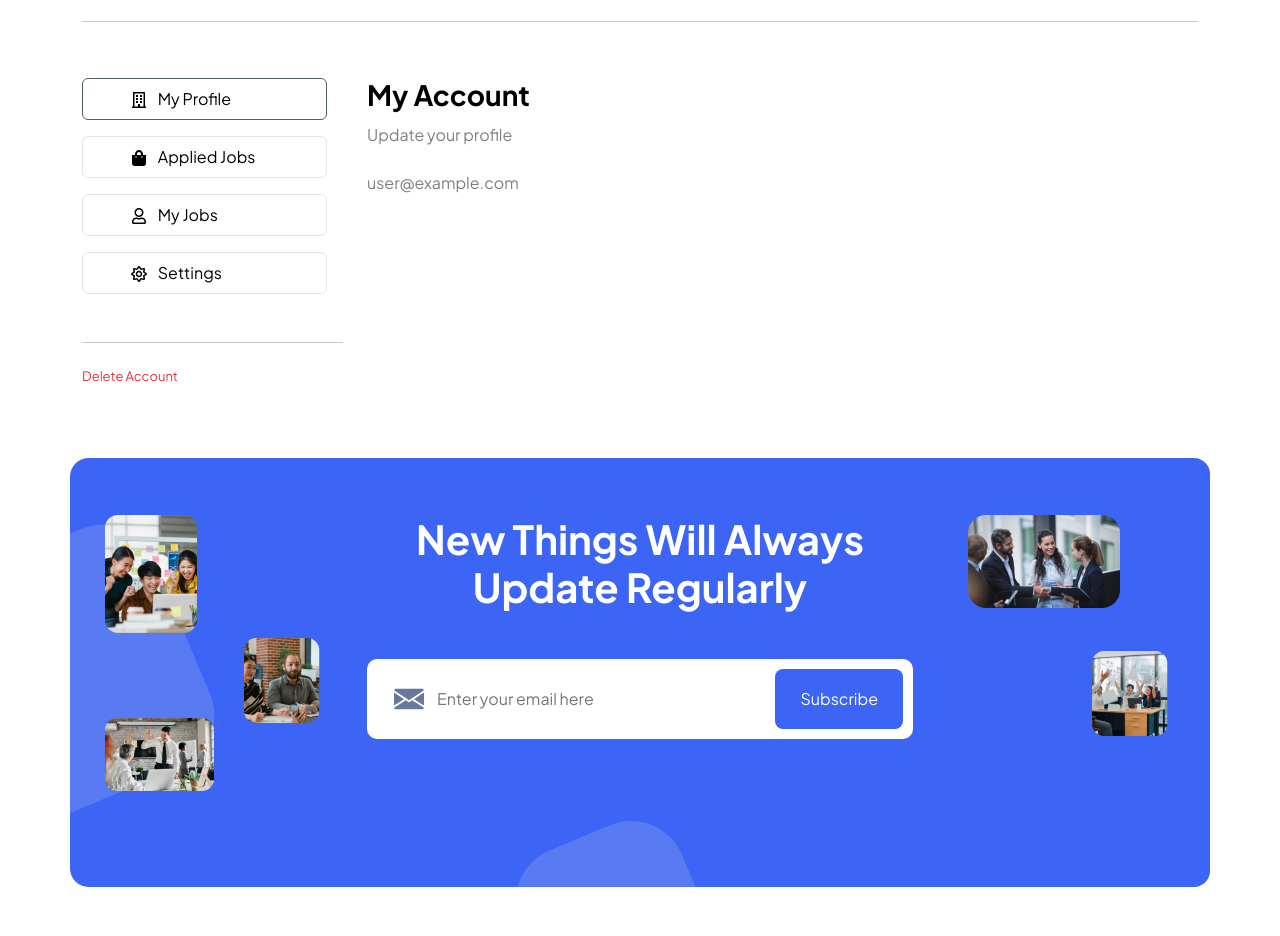
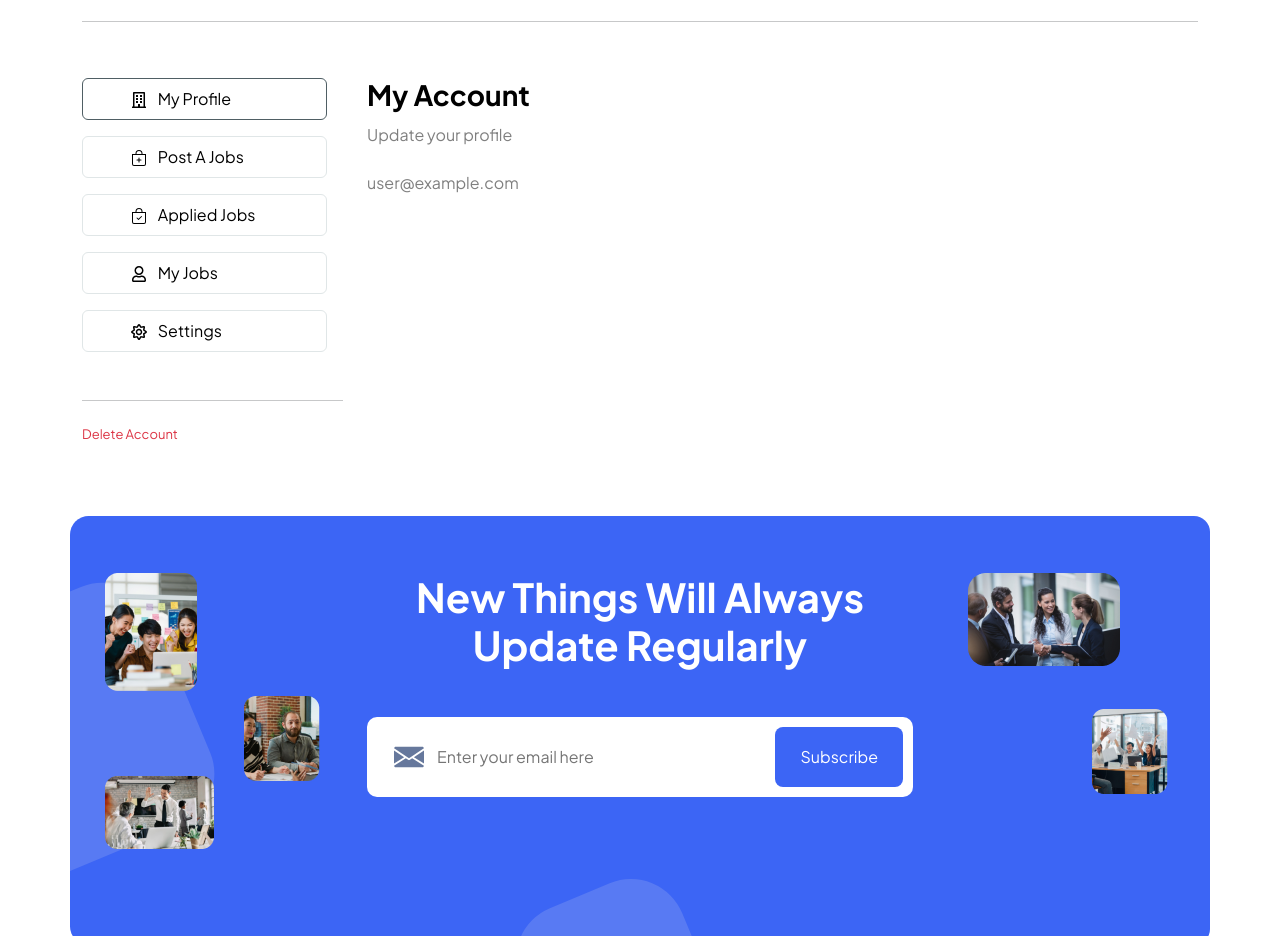
Before and after one commit to Emon-Ahmed/JobHunt-Bangladesh, a Next.js app: page /profile in a window 1280 px wide. Shown: the part 1080-2016 px from the top of the page. Built offline with nearby package versions, Linux system fonts and the light colour scheme; no server answers; sample sign-in values are in the browser's storage.

Commit message:
SOME CHANGES MADE BY EMON

```diff
--- a/pages/profile/index.js
+++ b/pages/profile/index.js
@@ -4,7 +4,7 @@ import React from "react";
 import Footer from "../../components/Frontend/Footer/Footer";
 import NavBar from "../../components/Frontend/Header/NavBar";
 import Newsletter from "../../components/Frontend/Home/Newsletter";
-import { BsEye } from "react-icons/bs";
+import { BsEye, BsBagPlus, BsBagCheck } from "react-icons/bs";
 import {
   FaRegBuilding,
   FaShoppingBag,
@@ -102,6 +102,22 @@ const Profile = () => {
               </button>
               <button
                 className="nav-link px-5 my-2 text-start"
+                id="v-pills-post-tab"
+                data-bs-toggle="pill"
+                data-bs-target="#v-pills-post"
+                type="button"
+                role="tab"
+                aria-controls="v-pills-post"
+                aria-selected="false"
+              >
+                {" "}
+                <span className="pe-2">
+                  <BsBagPlus />{" "}
+                </span>
+                Post A Jobs
+              </button>
+              <button
+                className="nav-link px-5 my-2 text-start"
                 id="v-pills-profile-tab"
                 data-bs-toggle="pill"
                 data-bs-target="#v-pills-profile"
@@ -112,7 +128,7 @@ const Profile = () => {
               >
                 {" "}
                 <span className="pe-2">
-                  <FaShoppingBag />{" "}
+                  <BsBagCheck />{" "}
                 </span>
                 Applied Jobs
               </button>
@@ -169,6 +185,15 @@ const Profile = () => {
               </div>
               <div
                 className="tab-pane fade"
+                id="v-pills-post"
+                role="tabpanel"
+                aria-labelledby="v-pills-post-tab"
+                tabindex="0"
+              >
+                <h3 className="text-black fw-bolder">Post A Jobs</h3>
+              </div>
+              <div
+                className="tab-pane fade"
                 id="v-pills-profile"
                 role="tabpanel"
                 aria-labelledby="v-pills-profile-tab"
```
